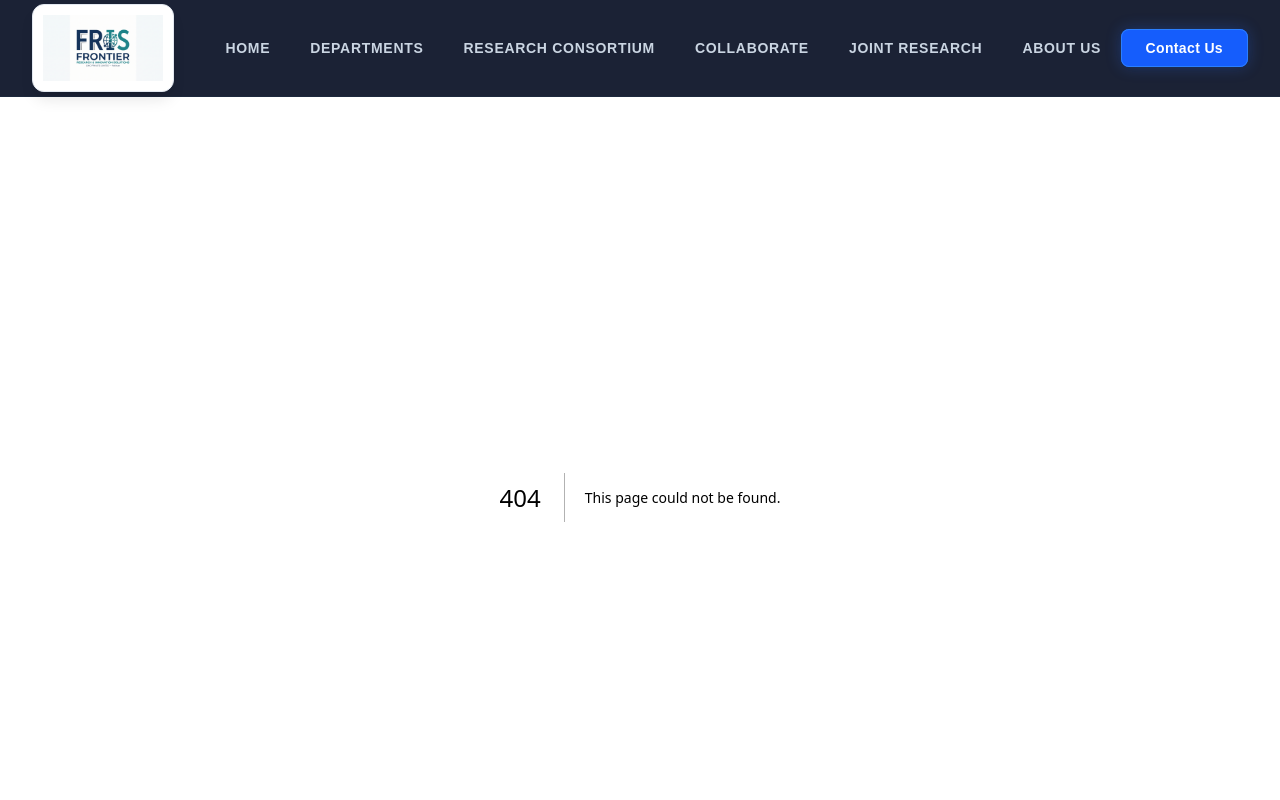
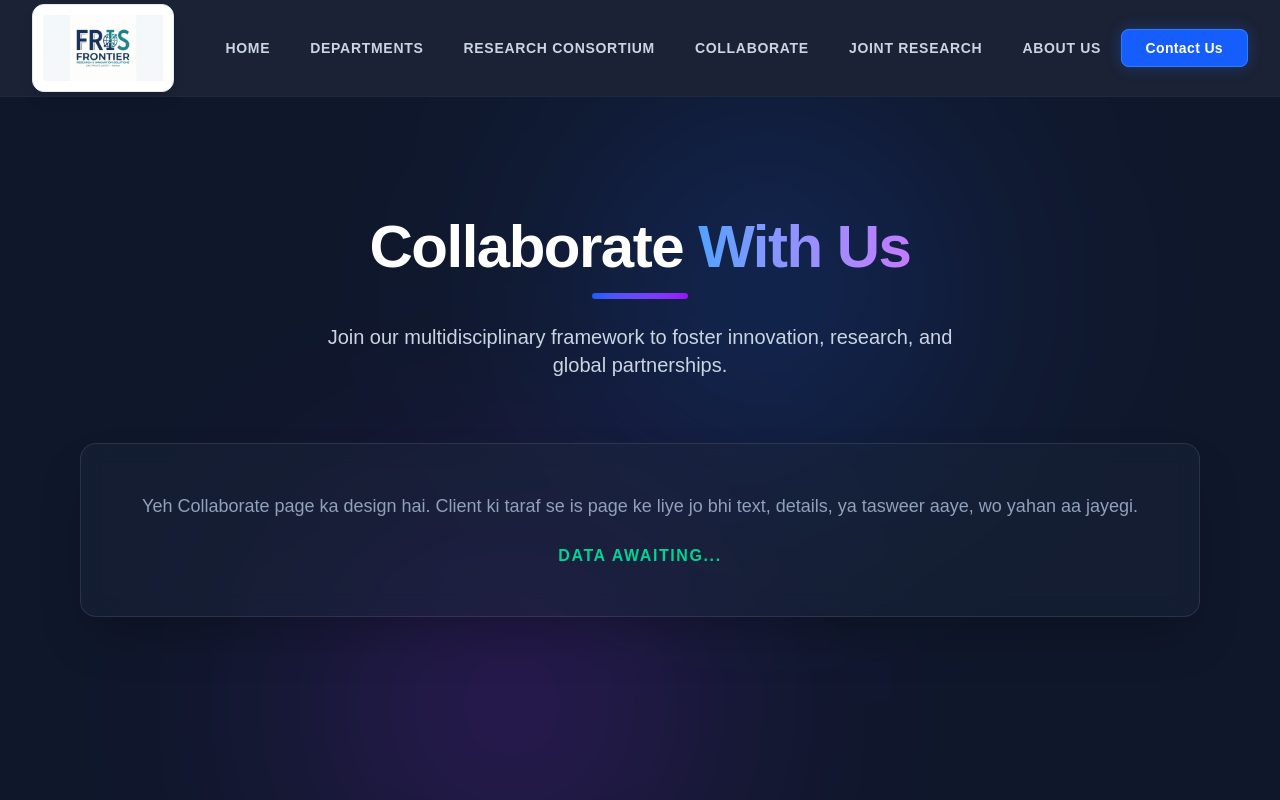
Before and after one commit to saeed7979-svg/frontier-research, a Next.js app: page /collaborate in a window 1280 px wide. Before the commit this address had no page. Shown: the top 800 px of the page. Built offline with nearby package versions, Linux system fonts and the light colour scheme.

Commit message:
update collaborate

```diff
--- /dev/null
+++ b/app/collaborate/page.tsx
@@ -0,0 +1,37 @@
+import React from 'react';
+
+export default function Collaborate() {
+  return (
+    <div className="bg-slate-900 min-h-screen py-20 relative overflow-hidden">
+
+      {/* Background Glowing Orbs */}
+      <div className="absolute top-0 right-1/4 w-96 h-96 bg-blue-600/20 rounded-full mix-blend-screen filter blur-[120px] pointer-events-none"></div>
+      <div className="absolute bottom-0 left-1/4 w-96 h-96 bg-purple-600/20 rounded-full mix-blend-screen filter blur-[120px] pointer-events-none"></div>
+
+      <div className="max-w-6xl mx-auto px-4 relative z-10">
+
+        {/* Header Section */}
+        <div className="text-center mb-16 mt-10">
+          <h1 className="text-4xl md:text-6xl font-extrabold text-white tracking-tight mb-4">
+            Collaborate <span className="text-transparent bg-clip-text bg-gradient-to-r from-blue-400 to-purple-400">With Us</span>
+          </h1>
+          <div className="w-24 h-1.5 bg-gradient-to-r from-blue-600 to-purple-600 mx-auto mb-6 rounded-full"></div>
+          <p className="text-lg md:text-xl text-slate-300 max-w-2xl mx-auto">
+            Join our multidisciplinary framework to foster innovation, research, and global partnerships.
+          </p>
+        </div>
+
+        {/* Content Box (Glassmorphism) */}
+        <div className="bg-slate-800/40 backdrop-blur-md border border-white/10 rounded-2xl p-8 md:p-12 shadow-2xl text-center">
+          <p className="text-slate-400 text-lg mb-6">
+            Yeh Collaborate page ka design hai. Client ki taraf se is page ke liye jo bhi text, details, ya tasweer aaye, wo yahan aa jayegi.
+          </p>
+          <p className="text-emerald-400 font-semibold tracking-widest uppercase">
+            Data Awaiting...
+          </p>
+        </div>
+
+      </div>
+    </div>
+  );
+}
```
